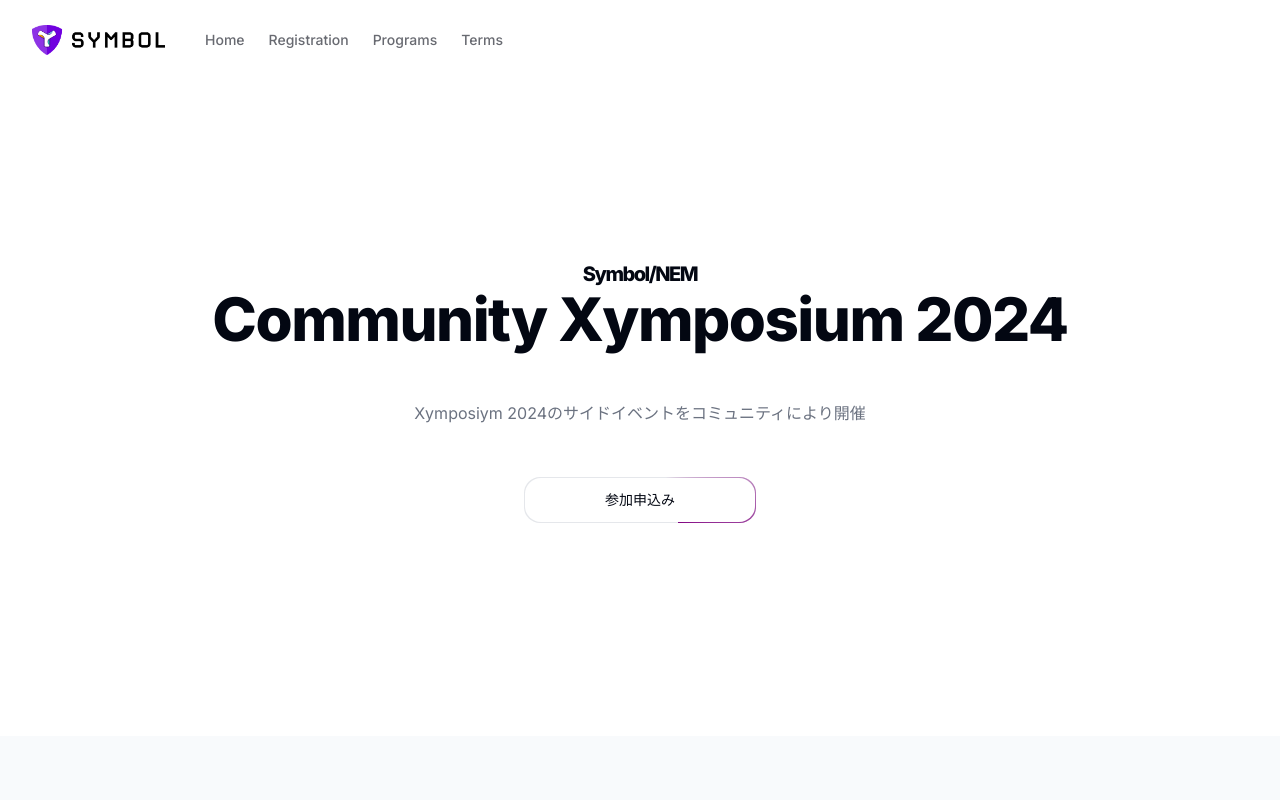
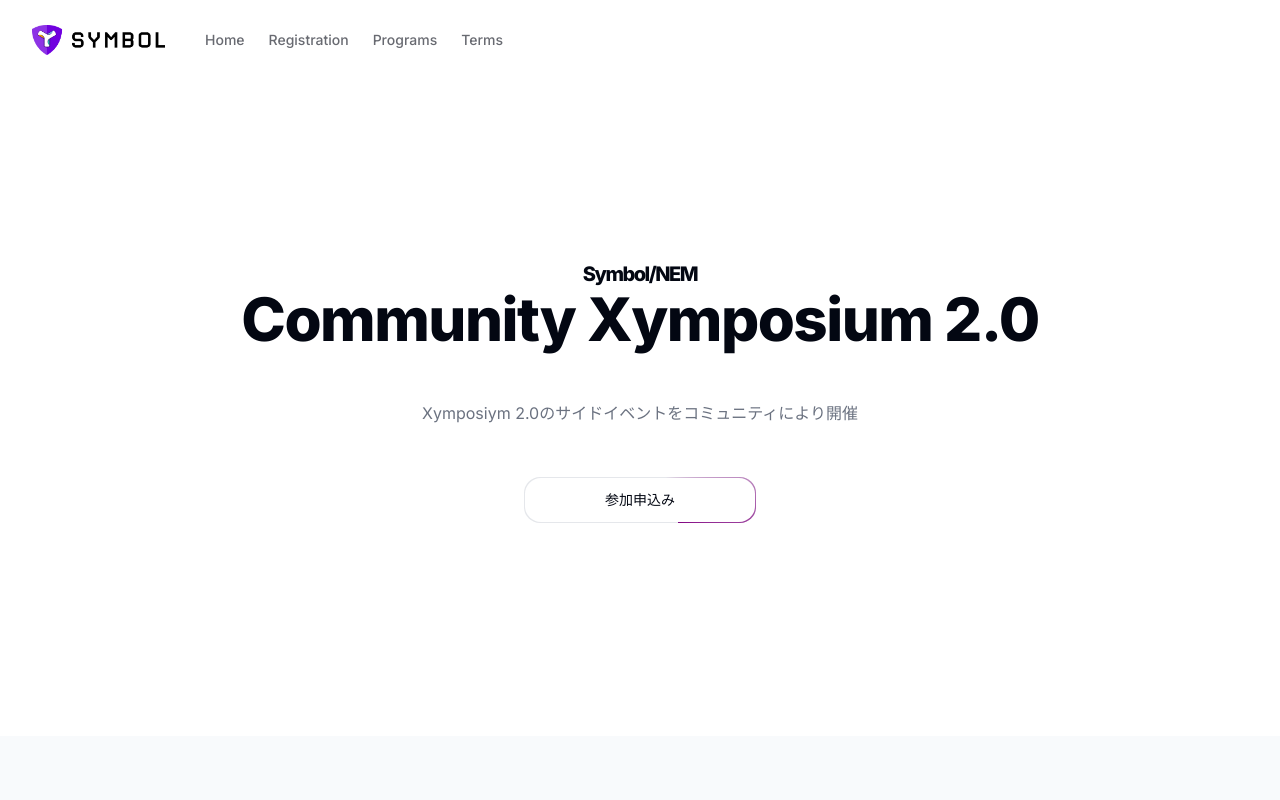
Before and after one commit to nemtus/apps, a Next.js app in the folder apps/xymposium-lp-2024/: page / in a window 1280 px wide. Shown: the top 800 px of the page. Built offline with nearby package versions, Linux system fonts and the light colour scheme.

Commit message:
タイトルを修正

```diff
--- a/apps/xymposium-lp-2024/app/(root)/page.tsx
+++ b/apps/xymposium-lp-2024/app/(root)/page.tsx
@@ -169,7 +169,7 @@
         <div className="container flex max-w-[64rem] flex-col items-center gap-8 text-center justify-center min-h-[80vh] md:min-h-[70vh] lg:min-h-[60vh]">
           <H2 className="text-4xl">
             <span className="text-xl">Symbol/NEM</span>
-            <br /> Community Xymposium 2024
+            <br /> Community Xymposium 2.0
           </H2>
           <AnimatedBorderTrail duration="5s" trailSize="lg" className="mt-4">
             <Link variant="ghost" size="buttonLg" href={"/registration"} aria-disabled className="px-20">
--- a/apps/xymposium-lp-2024/components/hero-title.tsx
+++ b/apps/xymposium-lp-2024/components/hero-title.tsx
@@ -11,10 +11,10 @@
     <div className="container flex max-w-[64rem] flex-col items-center gap-8 text-center justify-center min-h-[80vh] md:min-h-[70vh] lg:min-h-[60vh]">
       <H1 className="text-4xl">
         <span className="text-xl">Symbol/NEM</span>
-        <br /> Community Xymposium 2024
+        <br /> Community Xymposium 2.0
       </H1>
       <Paragraph className="max-w-3xl text-muted-foreground leading-8">
-        <TextSpan>Xymposiym 2024の</TextSpan>
+        <TextSpan>Xymposiym 2.0の</TextSpan>
         <TextSpan>サイドイベントを</TextSpan>
         <TextSpan>コミュニティにより開催</TextSpan>
       </Paragraph>
```
